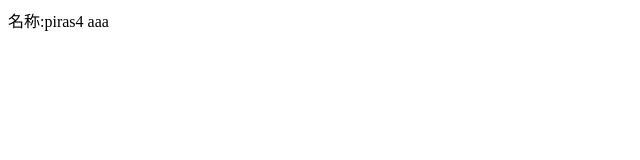
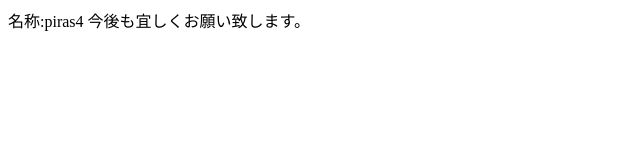
Before and after one commit to piras4/piras4.github.io, a plain HTML site: page aboutme.html in a window 1280 px wide. Shown: the whole page, without its empty margins (0-640 px from the left). Drawn offline with Linux system fonts and the light colour scheme.

Commit message:
aboutme.htmlにメッセージを追加

```diff
--- a/aboutme.html
+++ b/aboutme.html
@@ -3,11 +3,7 @@
 
 名称:piras4
 
-aaa
+今後も宜しくお願い致します。
 
 </BODY>
-
-
-
-
 </HTML>
```
